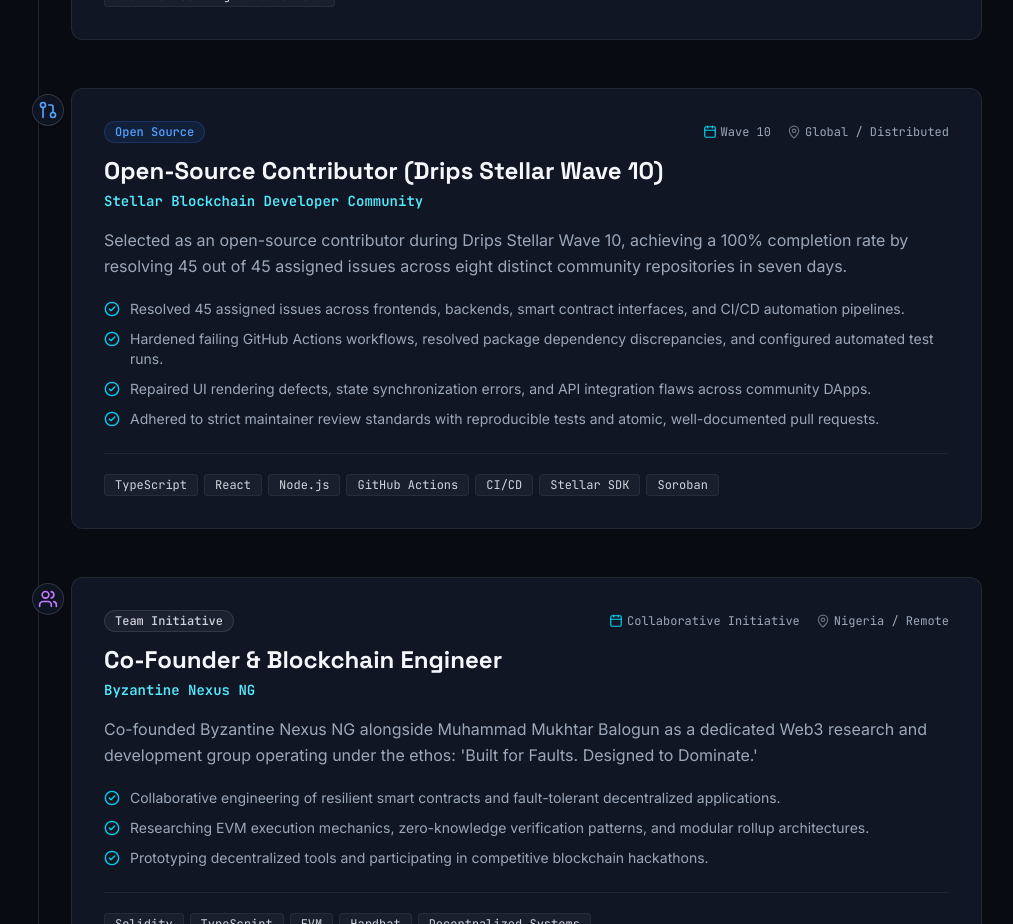
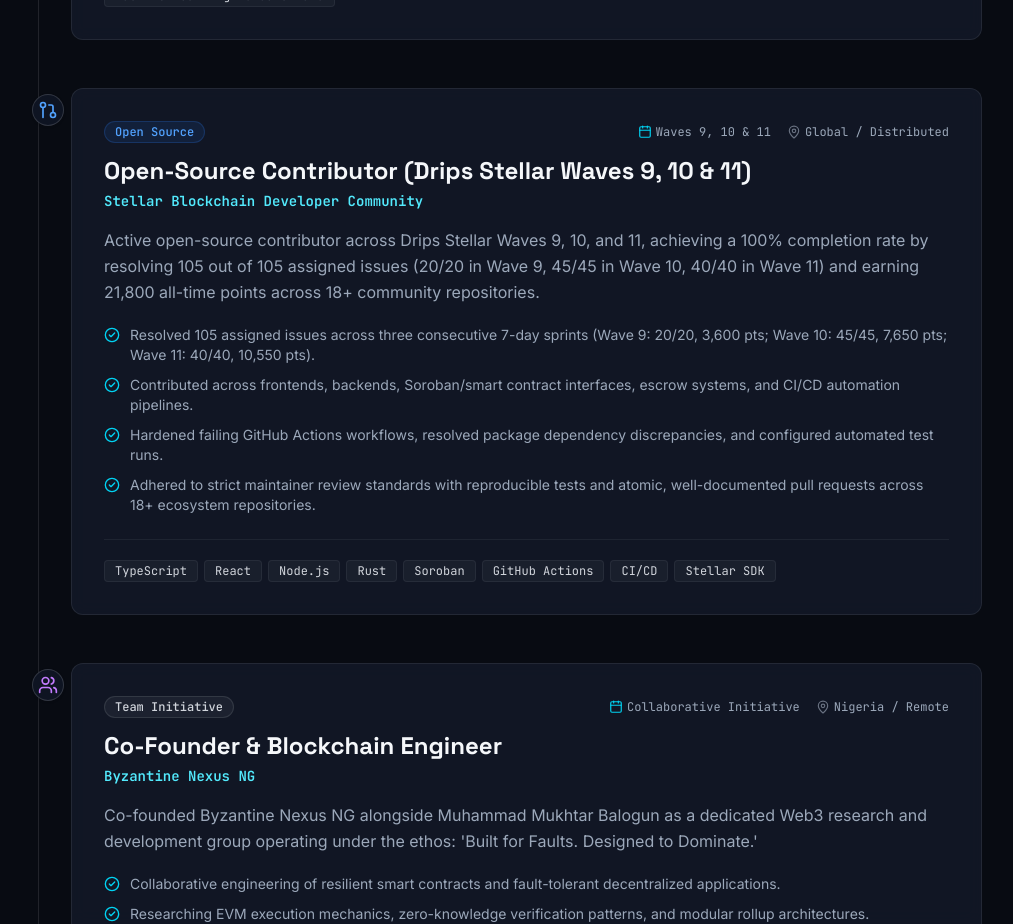
Before and after one commit to itzsoftwaredevops-sys/personal-portfolio, a Next.js app: page /experience in a window 1280 px wide. Shown: the part 1420-2344 px from the top of the page, without its empty margins (138-1151 px from the left). Built offline with nearby package versions, Linux system fonts and the light colour scheme.

Commit message:
feat(experience): update Open Source entry to Drips Stellar Waves 9, 10 & 11

```diff
--- a/src/data/experience.ts
+++ b/src/data/experience.ts
@@ -61,20 +61,20 @@ export const experiences: ExperienceItem[] = [
   {
     id: "stellar-open-source",
     type: "Open Source",
-    title: "Open-Source Contributor (Drips Stellar Wave 10)",
+    title: "Open-Source Contributor (Drips Stellar Waves 9, 10 & 11)",
     organization: "Stellar Blockchain Developer Community",
-    period: "Wave 10",
+    period: "Waves 9, 10 & 11",
     location: "Global / Distributed",
     description:
-      "Selected as an open-source contributor during Drips Stellar Wave 10, achieving a 100% completion rate by resolving 45 out of 45 assigned issues across eight distinct community repositories in seven days.",
+      "Active open-source contributor across Drips Stellar Waves 9, 10, and 11, achieving a 100% completion rate by resolving 105 out of 105 assigned issues (20/20 in Wave 9, 45/45 in Wave 10, 40/40 in Wave 11) and earning 21,800 all-time points across 18+ community repositories.",
     bulletPoints: [
-      "Resolved 45 assigned issues across frontends, backends, smart contract interfaces, and CI/CD automation pipelines.",
+      "Resolved 105 assigned issues across three consecutive 7-day sprints (Wave 9: 20/20, 3,600 pts; Wave 10: 45/45, 7,650 pts; Wave 11: 40/40, 10,550 pts).",
+      "Contributed across frontends, backends, Soroban/smart contract interfaces, escrow systems, and CI/CD automation pipelines.",
       "Hardened failing GitHub Actions workflows, resolved package dependency discrepancies, and configured automated test runs.",
-      "Repaired UI rendering defects, state synchronization errors, and API integration flaws across community DApps.",
-      "Adhered to strict maintainer review standards with reproducible tests and atomic, well-documented pull requests.",
+      "Adhered to strict maintainer review standards with reproducible tests and atomic, well-documented pull requests across 18+ ecosystem repositories.",
     ],
-    technologies: ["TypeScript", "React", "Node.js", "GitHub Actions", "CI/CD", "Stellar SDK", "Soroban"],
-    verifiedReference: "Drips Stellar Wave 10",
+    technologies: ["TypeScript", "React", "Node.js", "Rust", "Soroban", "GitHub Actions", "CI/CD", "Stellar SDK"],
+    verifiedReference: "Drips Stellar Waves 9, 10 & 11",
   },
   {
     id: "byzantine-nexus",
```
